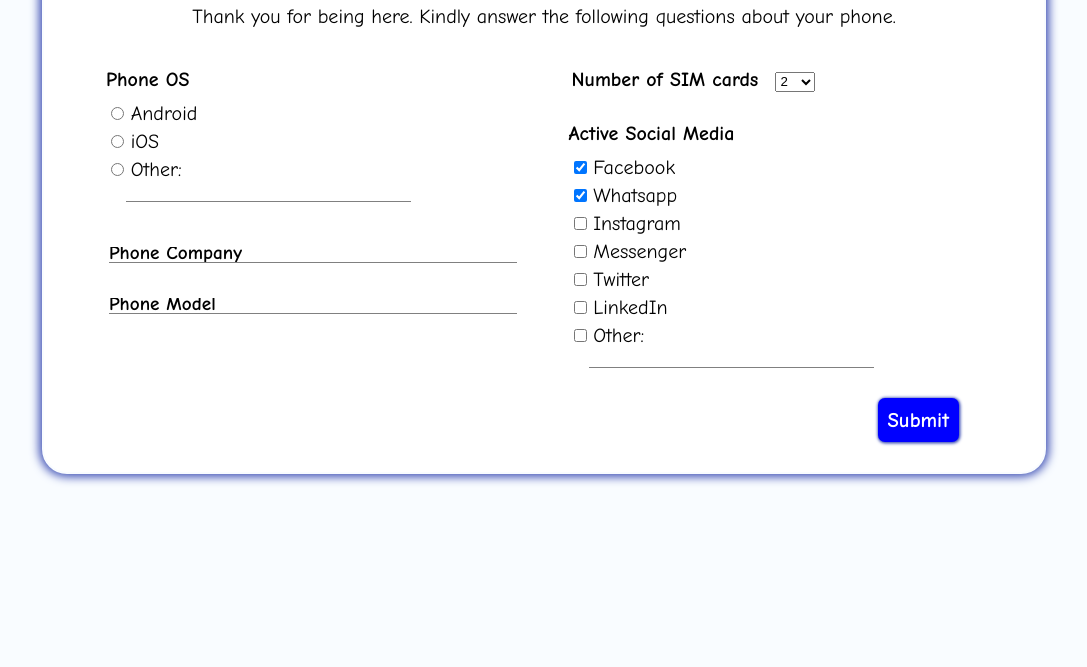
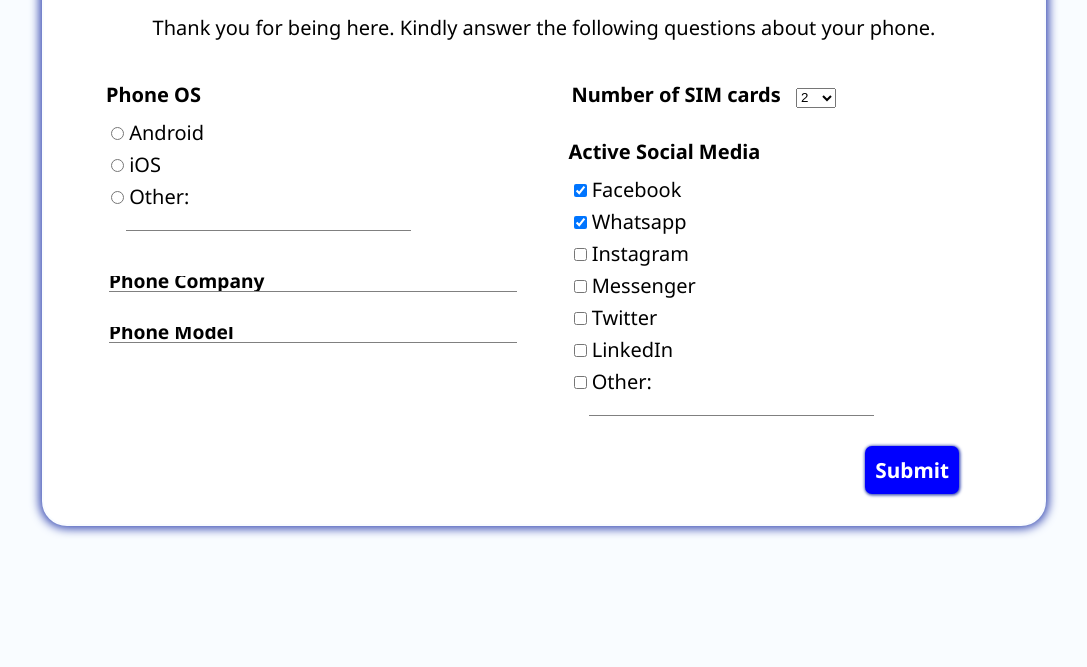
Before and after one commit to obumnwabude/day1-survey, a plain HTML site: page index.html in a window 1280 px wide. Shown: the part 133-800 px from the top of the page, without its empty margins (96-1183 px from the left). Drawn offline with Linux system fonts and the light colour scheme.

Commit message:
update font family used

```diff
--- a/index.html
+++ b/index.html
@@ -3,7 +3,7 @@
 <head>
   <meta charset="utf-8">
   <meta name="viewport" content="width=device-width, initial-scale=1">
-  <link href="https://fonts.googleapis.com/css2?family=Comic+Neue:ital,wght@0,400;0,700;1,300&display=swap" rel="stylesheet">
+  <link href="https://fonts.googleapis.com/css2?family=Noto+Sans:wght@400;700&display=swap" rel="stylesheet">
   <link rel="stylesheet" type="text/css" href="styles.css">
   <title>Phone Survey Form</title>
 </head>
--- a/styles.css
+++ b/styles.css
@@ -6,7 +6,7 @@
 
 body {
   background-color: #f9fcff;
-  font-family: 'Comic Neue', cursive;
+  font-family: 'Noto Sans', sans-serif;
   font-size: 20px;
 }
 
@@ -81,7 +81,7 @@ label.standalone-text input.blue:placeholder-shown + span {
   color: #000000;
   font-weight: bold;
   opacity: 1;
-  font-family: 'Comic Neue', cursive;
+  font-family: 'Noto Sans', sans-serif;
   font-size: 1.2rem;
 }
 
@@ -119,7 +119,7 @@ button {
   color: white;
   background-color: #0000FF;
   box-shadow: 0.5px 0.5px 3px 1px #3F51B5;
-  font-family: 'Comic Neue', cursive;
+  font-family: 'Noto Sans', sans-serif;
   font-size: 1.3rem;
   font-weight: bold;
 }
```
